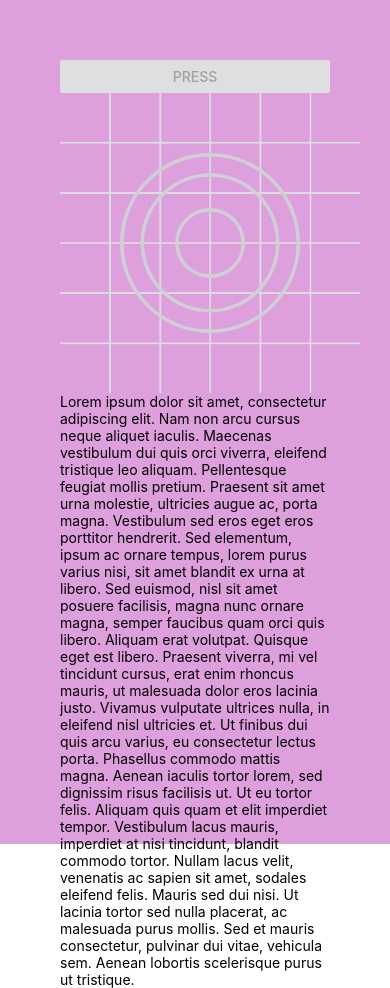
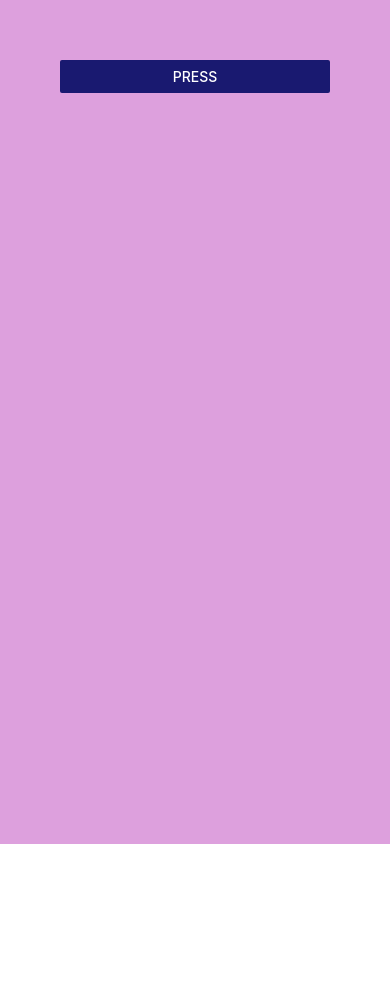
Before and after one commit to CenturyOrb/reactnative-course, a React Native app in the folder CoreComponents/: screen / in a window 390 px wide. After the commit the page ends 844 px from the top, so only its background shows below. Built offline with nearby package versions, Linux system fonts and the light colour scheme.

Commit message:
CoreComponents Modal

```diff
--- a/CoreComponents/App.js
+++ b/CoreComponents/App.js
@@ -1,22 +1,34 @@
-import { View, Button, Image, Text, Pressable } from 'react-native'
-const logoImg = require('./assets/adaptive-icon.png')
+import { View, Button, Modal, Text } from 'react-native'
+import { useState } from 'react'
 
 export default function App() {
+	const [isModalVisible, setIsModalVisible] = useState(false);
+
 	return (
 		<View
 			style={{ flex: 1, backgroundColor: 'plum', padding: 60 }}
 		>
-			<Button title='press' onPress={() => console.log('Button pressed')} color='midnightblue' disabled={true} />
-			<Pressable onPress={() => console.log('Image pressed')}>
-				<Image source={logoImg} style={{ width: 300, height: 300 }} />
-			</Pressable>
-			<Pressable onLongPress={() => console.log('Text pressed')}>
-				<Text>
-					Lorem ipsum dolor sit amet, consectetur adipiscing elit. Nam non arcu cursus neque aliquet iaculis. Maecenas vestibulum dui quis orci viverra, eleifend tristique leo aliquam. Pellentesque feugiat mollis pretium. Praesent sit amet urna molestie, ultricies augue ac, porta magna. Vestibulum sed eros eget eros porttitor hendrerit. Sed elementum, ipsum ac ornare tempus, lorem purus varius nisi, sit amet blandit ex urna at libero. Sed euismod, nisl sit amet posuere facilisis, magna nunc ornare magna, semper faucibus quam orci quis libero. Aliquam erat volutpat. Quisque eget est libero. Praesent viverra, mi vel tincidunt cursus, erat enim rhoncus mauris, ut malesuada dolor eros lacinia justo. Vivamus vulputate ultrices nulla, in eleifend nisl ultricies et. Ut finibus dui quis arcu varius, eu consectetur lectus porta. Phasellus commodo mattis magna.
-
-					Aenean iaculis tortor lorem, sed dignissim risus facilisis ut. Ut eu tortor felis. Aliquam quis quam et elit imperdiet tempor. Vestibulum lacus mauris, imperdiet at nisi tincidunt, blandit commodo tortor. Nullam lacus velit, venenatis ac sapien sit amet, sodales eleifend felis. Mauris sed dui nisi. Ut lacinia tortor sed nulla placerat, ac malesuada purus mollis. Sed et mauris consectetur, pulvinar dui vitae, vehicula sem. Aenean lobortis scelerisque purus ut tristique.
-				</Text>
-			</Pressable>
+			<Button title='press'
+				onPress={() => setIsModalVisible(true)}
+				color='midnightblue'
+			/>
+			<Modal
+				visible={isModalVisible}
+				onRequestClose={() => setIsModalVisible(false)}
+				animationType='slide'
+				presentationStyle='pageSheet'
+			>
+				<View
+					style={{ flex: 1, backgroundColor: 'lightblue', padding: 60 }}
+				>
+					<Text>Modal Content</Text>
+					<Button
+						color='midnightblue'
+						title='Close'
+						onPress={() => setIsModalVisible(false)}
+					/>
+				</View>
+			</Modal>
 		</View >
 	);
 }
```
